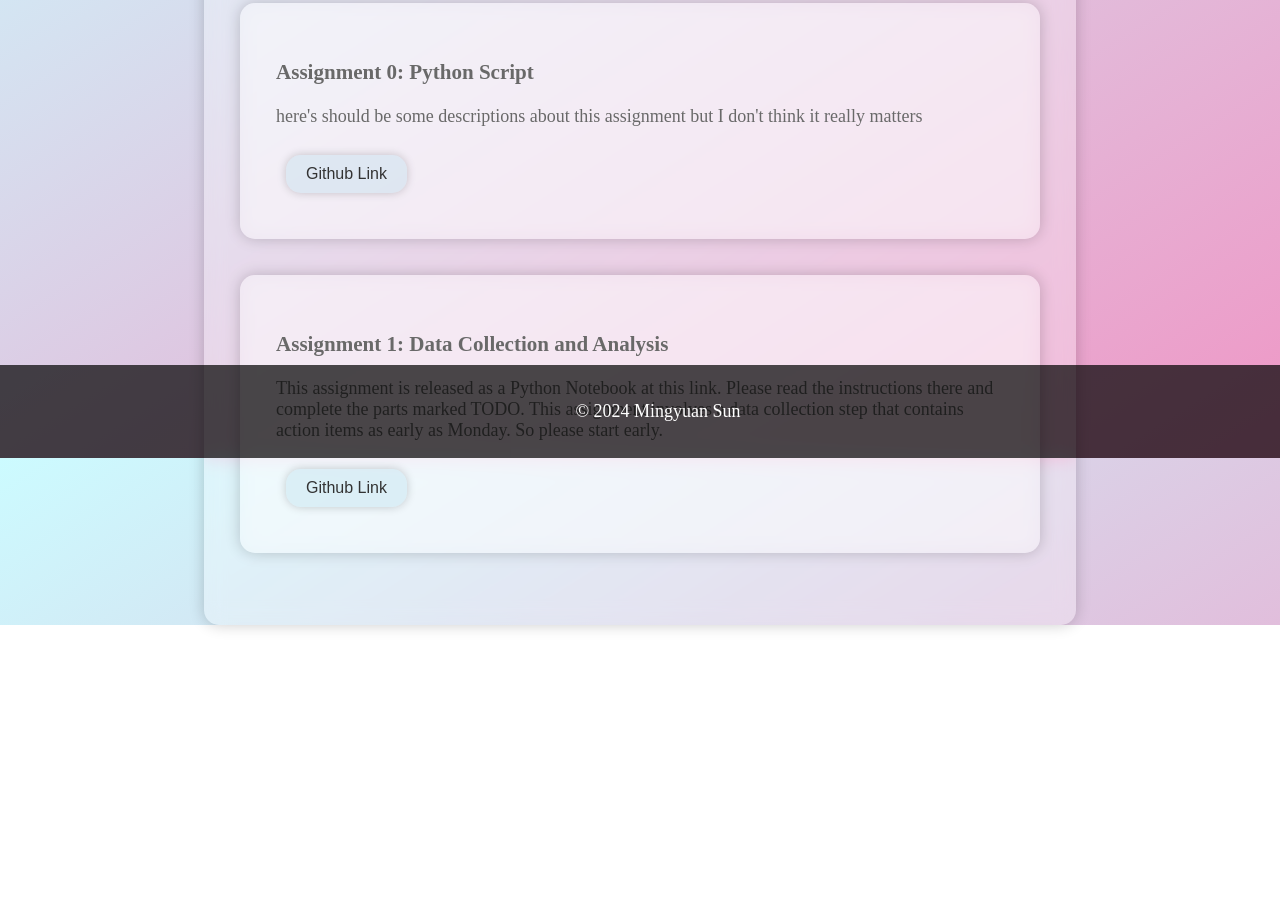
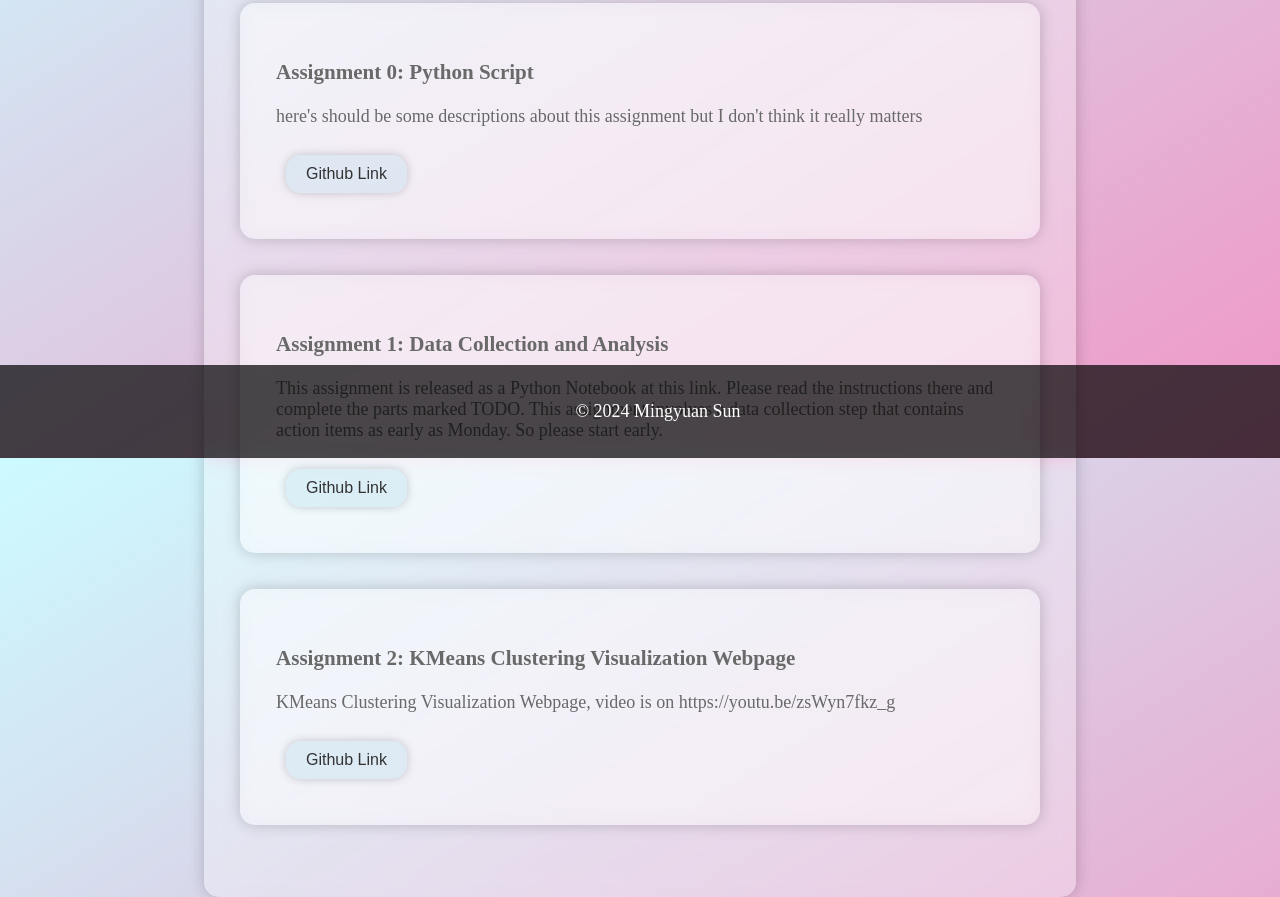
Before and after one commit to MMK-Backup/MMK-Backup.github.io, a plain HTML site: page assignments.html in a window 1280 px wide. Shown: the part 342-1239 px from the top of the page. Before the commit the page ends 967 px from the top, so only its background shows below. Drawn offline with Linux system fonts and the light colour scheme.

Commit message:
Update assignments.html

```diff
--- a/assignments.html
+++ b/assignments.html
@@ -36,6 +36,13 @@
                 <button>Github Link</button>
             </a>
         </section>
+        <section>
+            <h3> Assignment 2: KMeans Clustering Visualization Webpage</h3>
+            <p> KMeans Clustering Visualization Webpage, video is on https://youtu.be/zsWyn7fkz_g </p>
+            <a href="https://github.com/triticumWheat/mingyuan-assignment-2" target="_blank">
+                <button>Github Link</button>
+            </a>
+        </section>
 
 
     </section>
```
